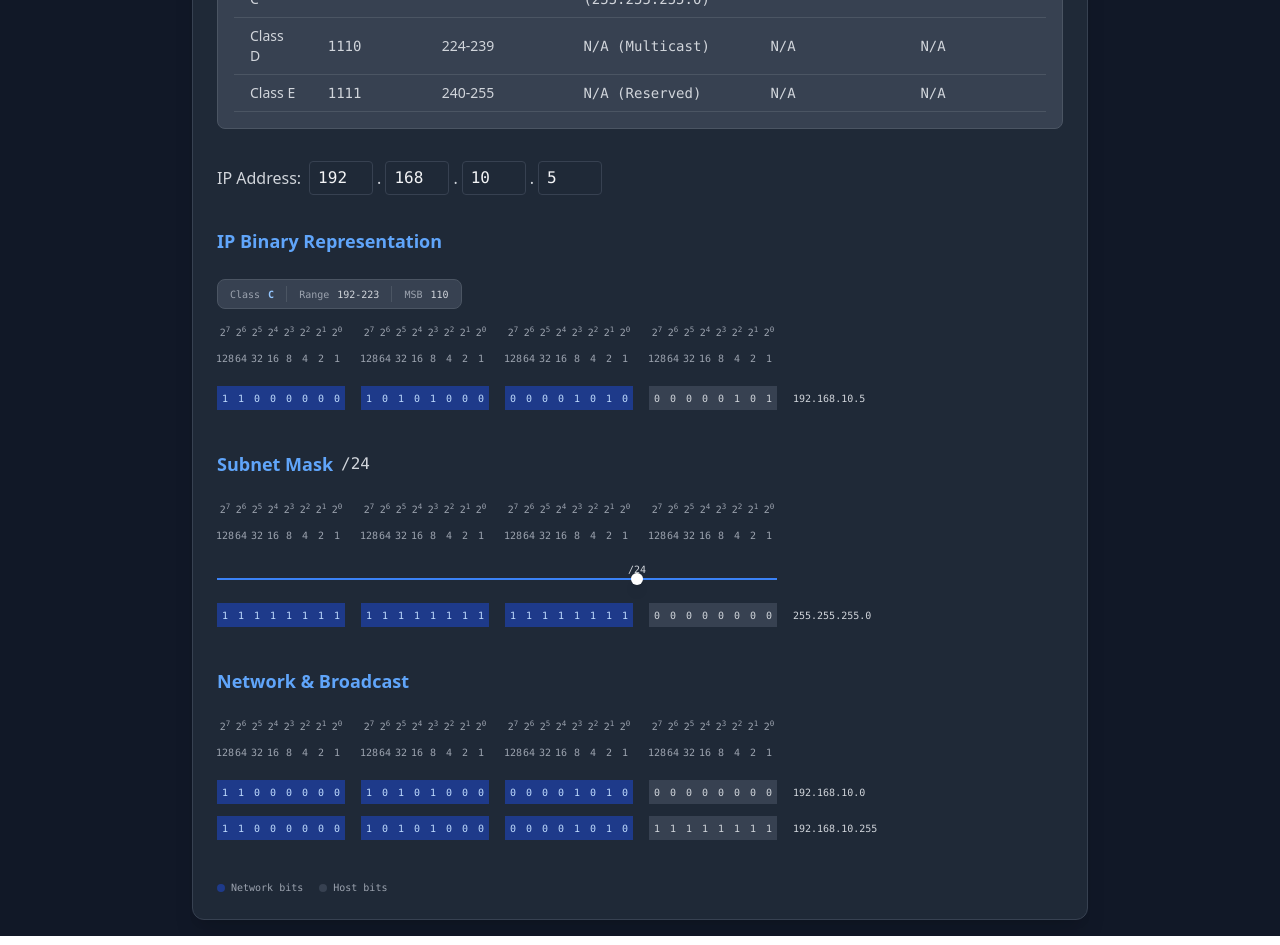
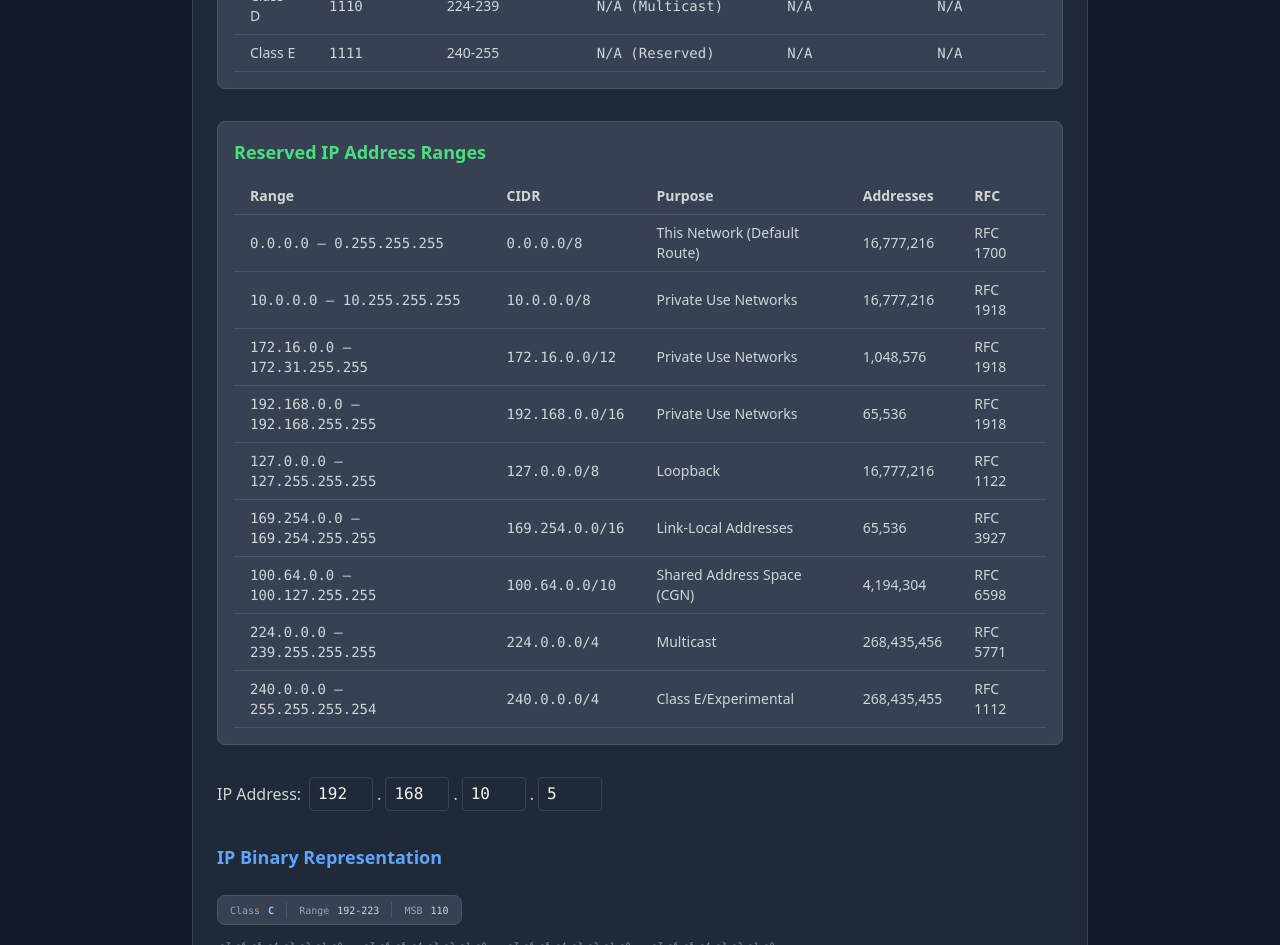
Before and after one commit to sbanszky/ip4.subnetting.online, a React (Vite) app: page / in a window 1280 px wide. Shown: the part 440-1385 px from the top of the page. Built offline with nearby package versions, Linux system fonts and the light colour scheme.

Commit message:
Initial commit

```diff
--- a/src/App.tsx
+++ b/src/App.tsx
@@ -3,6 +3,7 @@ import { Network } from 'lucide-react';
 import { SubnetVisualizer } from './components/SubnetVisualizer';
 import { IPClassTable } from './components/IPClassTable';
 import { IPInput } from './components/IPInput';
+import { ReservedIPTable } from './components/ReservedIPTable';
 
 function App() {
   const [ip, setIP] = useState([192, 168, 10, 5]);
@@ -32,6 +33,7 @@ function App() {
 
           <div className="bg-gray-800 rounded-xl shadow-xl p-6 space-y-8 border border-gray-700">
             <IPClassTable />
+            <ReservedIPTable />
             <IPInput ip={ip} onIPChange={setIP} />
             <SubnetVisualizer
               ip={ip}
--- a/src/components/IPClassTable.tsx
+++ b/src/components/IPClassTable.tsx
@@ -32,14 +32,14 @@ export const IPClassTable: React.FC = () => {
                 </td>
                 <td className="py-2 px-4 font-mono">
                   {ipClass.class === 'A' && '10.0.0.0/8'}
-                  {ipClass.class === 'B' && '172.16.0.0/20'}
+                  {ipClass.class === 'B' && '172.16.0.0/12'}
                   {ipClass.class === 'C' && '192.168.0.0/16'}
                   {ipClass.class === 'D' && 'N/A'}
                   {ipClass.class === 'E' && 'N/A'}
                 </td>
                 <td className="py-2 px-4 font-mono">
                   {ipClass.class === 'A' && '255.0.0.0'}
-                  {ipClass.class === 'B' && '255.255.240.0'}
+                  {ipClass.class === 'B' && '255.240.0.0'}
                   {ipClass.class === 'C' && '255.255.0.0'}
                   {ipClass.class === 'D' && 'N/A'}
                   {ipClass.class === 'E' && 'N/A'}
--- /dev/null
+++ b/src/components/ReservedIPTable.tsx
@@ -0,0 +1,107 @@
+import React from 'react';
+
+interface ReservedIPRange {
+  range: string;
+  cidr: string;
+  purpose: string;
+  addresses: string;
+  rfc: string;
+}
+
+const RESERVED_IPS: ReservedIPRange[] = [
+  {
+    range: '0.0.0.0 – 0.255.255.255',
+    cidr: '0.0.0.0/8',
+    purpose: 'This Network (Default Route)',
+    addresses: '16,777,216',
+    rfc: 'RFC 1700'
+  },
+  {
+    range: '10.0.0.0 – 10.255.255.255',
+    cidr: '10.0.0.0/8',
+    purpose: 'Private Use Networks',
+    addresses: '16,777,216',
+    rfc: 'RFC 1918'
+  },
+  {
+    range: '172.16.0.0 – 172.31.255.255',
+    cidr: '172.16.0.0/12',
+    purpose: 'Private Use Networks',
+    addresses: '1,048,576',
+    rfc: 'RFC 1918'
+  },
+  {
+    range: '192.168.0.0 – 192.168.255.255',
+    cidr: '192.168.0.0/16',
+    purpose: 'Private Use Networks',
+    addresses: '65,536',
+    rfc: 'RFC 1918'
+  },
+  {
+    range: '127.0.0.0 – 127.255.255.255',
+    cidr: '127.0.0.0/8',
+    purpose: 'Loopback',
+    addresses: '16,777,216',
+    rfc: 'RFC 1122'
+  },
+  {
+    range: '169.254.0.0 – 169.254.255.255',
+    cidr: '169.254.0.0/16',
+    purpose: 'Link-Local Addresses',
+    addresses: '65,536',
+    rfc: 'RFC 3927'
+  },
+  {
+    range: '100.64.0.0 – 100.127.255.255',
+    cidr: '100.64.0.0/10',
+    purpose: 'Shared Address Space (CGN)',
+    addresses: '4,194,304',
+    rfc: 'RFC 6598'
+  },
+  {
+    range: '224.0.0.0 – 239.255.255.255',
+    cidr: '224.0.0.0/4',
+    purpose: 'Multicast',
+    addresses: '268,435,456',
+    rfc: 'RFC 5771'
+  },
+  {
+    range: '240.0.0.0 – 255.255.255.254',
+    cidr: '240.0.0.0/4',
+    purpose: 'Class E/Experimental',
+    addresses: '268,435,455',
+    rfc: 'RFC 1112'
+  }
+];
+
+export const ReservedIPTable: React.FC = () => {
+  return (
+    <div className="mb-6 bg-gray-700 rounded-lg p-4 border border-gray-600">
+      <h3 className="text-lg font-semibold text-emerald-400 mb-3">Reserved IP Address Ranges</h3>
+      <div className="overflow-x-auto">
+        <table className="w-full text-sm">
+          <thead>
+            <tr className="text-gray-300 border-b border-gray-600">
+              <th className="text-left py-2 px-4">Range</th>
+              <th className="text-left py-2 px-4">CIDR</th>
+              <th className="text-left py-2 px-4">Purpose</th>
+              <th className="text-left py-2 px-4">Addresses</th>
+              <th className="text-left py-2 px-4">RFC</th>
+            </tr>
+          </thead>
+          <tbody>
+            {RESERVED_IPS.map((ip, index) => (
+              <tr key={index} className="text-gray-300 border-b border-gray-600">
+                <td className="py-2 px-4 font-mono">{ip.range}</td>
+                <td className="py-2 px-4 font-mono">{ip.cidr}</td>
+                <td className="py-2 px-4">{ip.purpose}</td>
+                <td className="py-2 px-4">{ip.addresses}</td>
+                <td className="py-2 px-4">{ip.rfc}</td>
+              </tr>
+            ))}
+          </tbody>
+        </table>
+      </div>
+    </div>
+  );
+};
```
Also changed, not shown: 2 other files (tests, documents, lock files or other folders).
